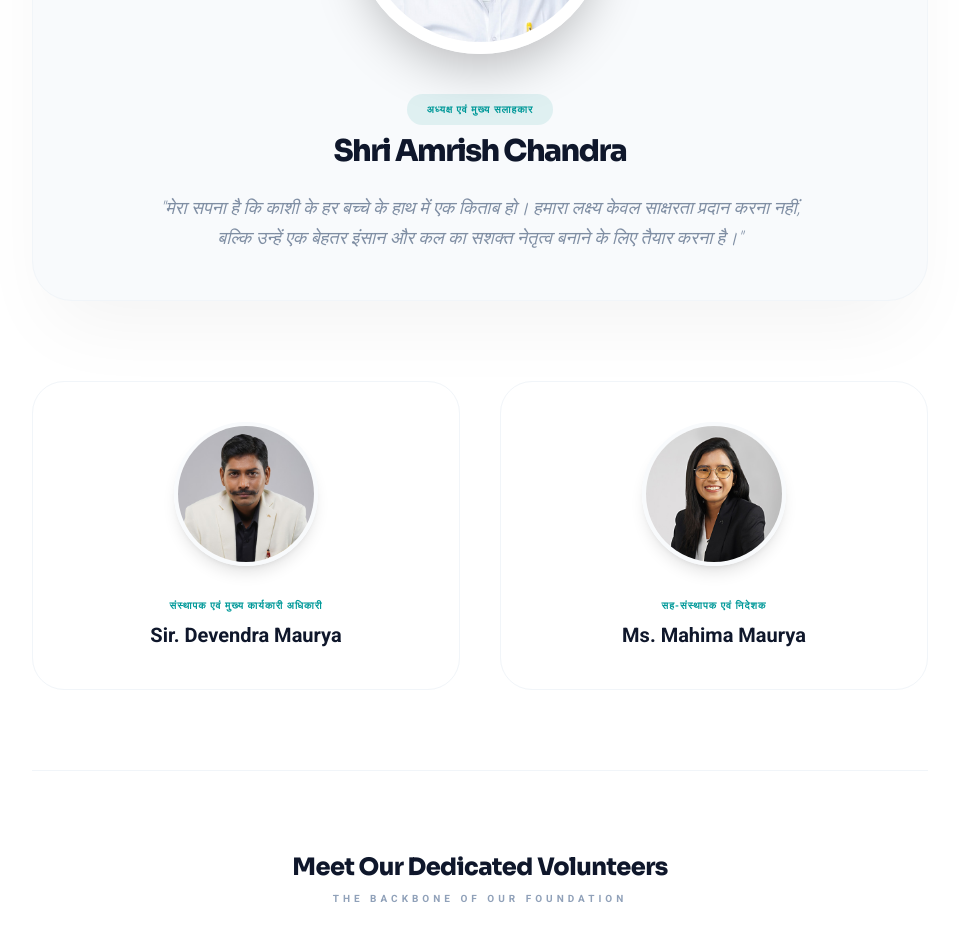
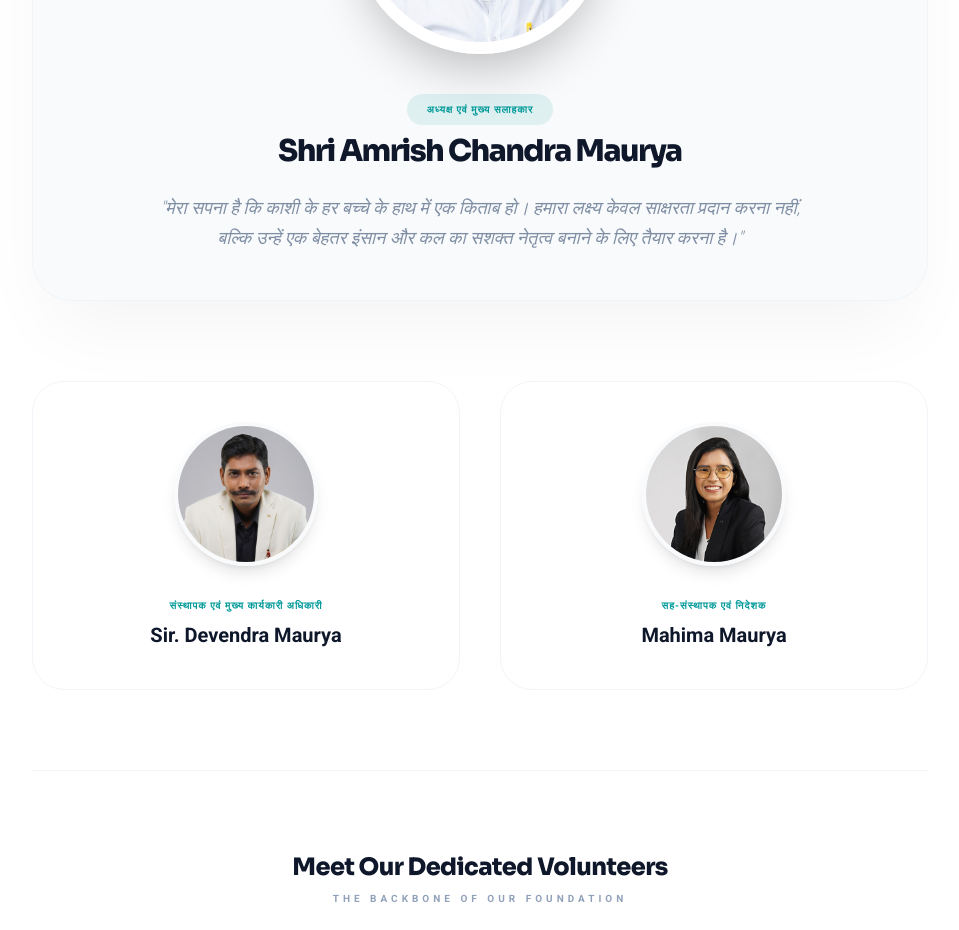
Before and after one commit to lalitpanwar/ngosite, a Next.js app: page / in a window 1280 px wide. Shown: the part 7940-8870 px from the top of the page, without its empty margins (160-1119 px from the left). Built offline with nearby package versions, Linux system fonts and the light colour scheme.

Commit message:
team name modification

```diff
--- a/src/components/sections/MeetOurTeam.jsx
+++ b/src/components/sections/MeetOurTeam.jsx
@@ -5,7 +5,7 @@ import { FaUserGroup, FaQuoteLeft } from "react-icons/fa6";
 
 export default function MeetOurTeam() {
   const trusteeData = {
-    name: "Shri Amrish Chandra",
+    name: "Shri Amrish Chandra Maurya",
     role: "अध्यक्ष एवं मुख्य सलाहकार",
     // vision: "My dream is to see a book in the hands of every child in Varanasi. Our goal is not just to provide literacy, but to empower them to become better human beings and leaders of tomorrow.",
      vision: "मेरा सपना है कि काशी के हर बच्चे के हाथ में एक किताब हो। हमारा लक्ष्य केवल साक्षरता प्रदान करना नहीं, बल्कि उन्हें एक बेहतर इंसान और कल का सशक्त नेतृत्व बनाने के लिए तैयार करना है।",
@@ -14,7 +14,7 @@ export default function MeetOurTeam() {
 
   const directorsData = [
     { name: "Sir. Devendra Maurya", role: "संस्थापक एवं मुख्य कार्यकारी अधिकारी", img: "/images/team/devendra-maurya-director.jpg" },
-    { name: "Ms. Mahima Maurya", role: "सह-संस्थापक एवं निदेशक", img: "/images/team/mahima-maurya-director.jpg" },
+    { name: "Mahima Maurya", role: "सह-संस्थापक एवं निदेशक", img: "/images/team/mahima-maurya-director.jpg" },
   ];
 
   return (
```
